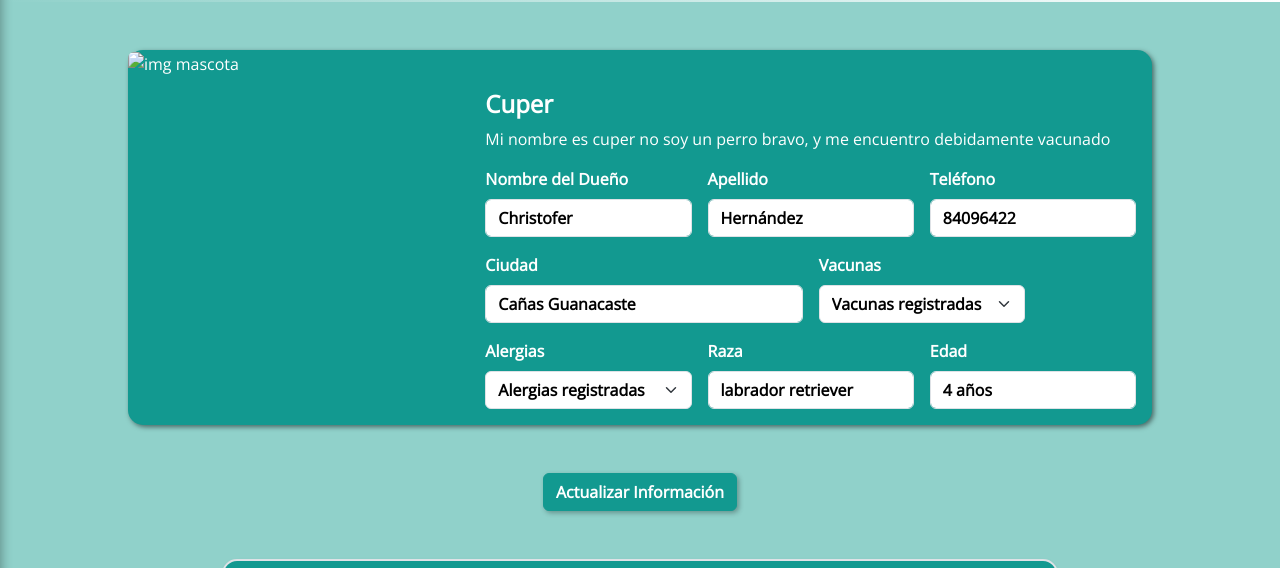
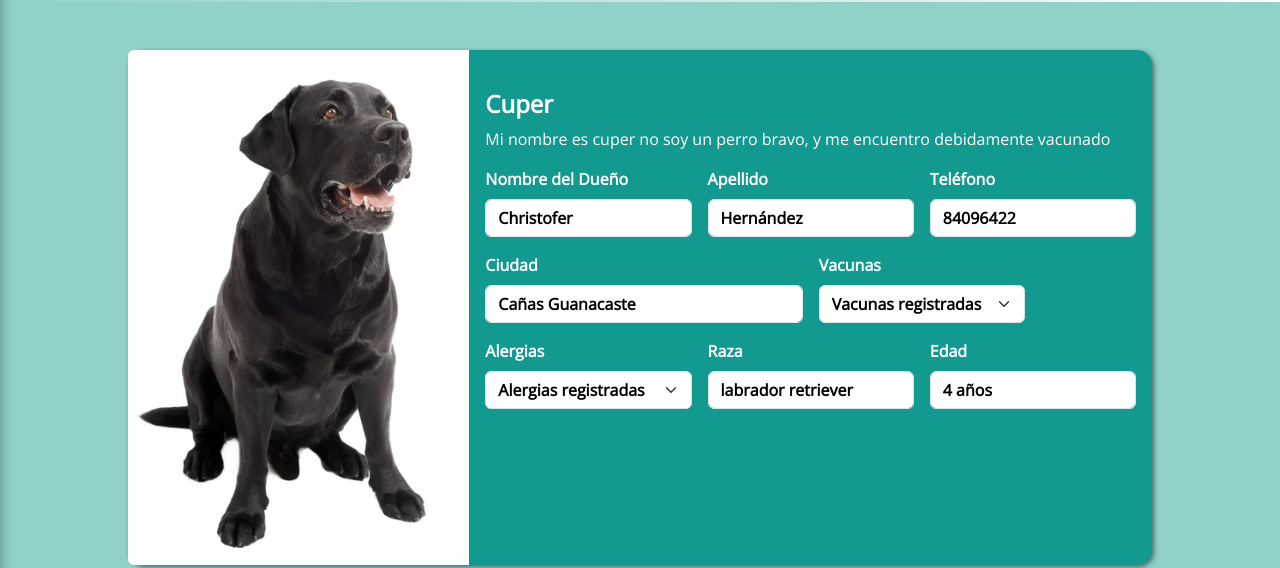
Before and after one commit to Chrishg4/LifePrint, a plain HTML site: page pages/qr.html in a window 1280 px wide. Shown: the part 74-642 px from the top of the page. Drawn offline with nearby package versions, Linux system fonts and the light colour scheme; the site is published under a folder, as on GitHub Pages, so addresses that start at the root find nothing.

Commit message:
Update qr.html

```diff
--- a/pages/qr.html
+++ b/pages/qr.html
@@ -30,7 +30,7 @@
   <div class="card mx-auto" style="max-width: 1024px; background-color: #129990; color: white;">
     <div class="row g-0" >
       <div class="col-md-4" >
-        <img src="/img/Perro2.jpg" class="img-fluid rounded-start" alt="img mascota" >
+        <img src="../img/Perro2.jpg" class="img-fluid rounded-start" alt="img mascota" >
       </div>
       <div class="col-md-8">
         <div class="card-body">
```
